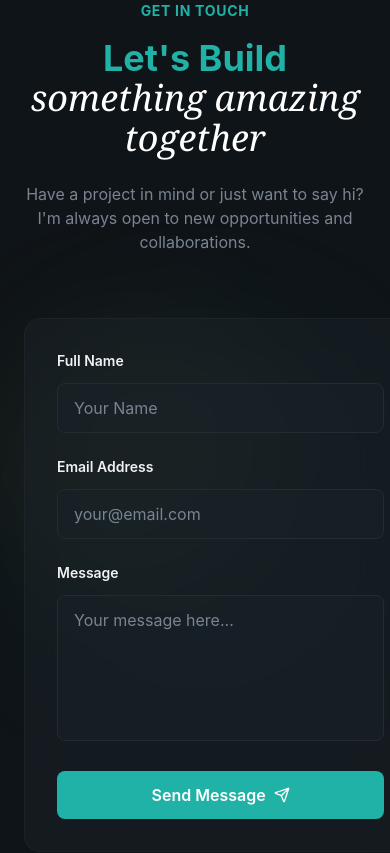
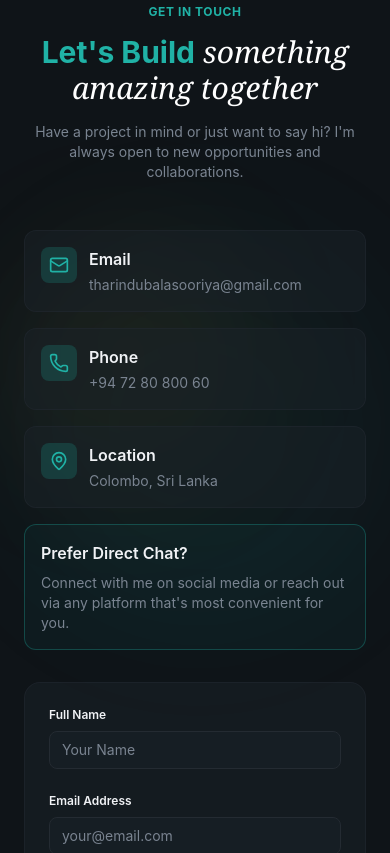
Before and after one commit to tharindutsb/Tharindu_Balasooriya_portfolio, a React (Vite) app: page / in a window 390 px wide. Shown: the part 8640-9493 px from the top of the page. Built offline with nearby package versions, Linux system fonts and the light colour scheme.

Commit message:
Update Contact.jsx

```diff
--- a/src/sections/Contact.jsx
+++ b/src/sections/Contact.jsx
@@ -92,26 +92,26 @@ export const Contact = () => {
 
       <div className="container mx-auto px-6 relative z-10">
         {/* Section Header */}
-        <div className="text-center mx-auto max-w-3xl mb-16">
-          <span className="text-secondary-foreground text-sm font-bold tracking-wider uppercase animate-fade-in">
+        <div className="text-center mx-auto max-w-3xl mb-12 sm:mb-16">
+          <span className="text-secondary-foreground text-xs sm:text-sm font-bold tracking-wider uppercase animate-fade-in">
             Get In Touch
           </span>
-          <h2 className="text-4xl md:text-5xl font-bold mt-4 mb-6 animate-fade-in animation-delay-100 text-secondary-foreground">
+          <h2 className="text-3xl sm:text-4xl md:text-5xl font-bold mt-3 sm:mt-4 mb-4 sm:mb-6 animate-fade-in animation-delay-100 text-secondary-foreground">
             Let's Build
             <span className="font-serif italic font-normal text-white"> something amazing together</span>
           </h2>
-          <p className="text-muted-foreground animate-fade-in animation-delay-200">
+          <p className="text-sm sm:text-base text-muted-foreground animate-fade-in animation-delay-200">
             Have a project in mind or just want to say hi? I'm always open to new opportunities and collaborations.
           </p>
         </div>
 
-        <div className="grid lg:grid-cols-2 gap-8 max-w-5xl mx-auto">
+        <div className="grid md:grid-cols-2 gap-8 md:gap-10 max-w-5xl mx-auto animate-fade-in animation-delay-200">
           {/* Contact Form */}
-          <div className="glass rounded-2xl overflow-hidden p-8 md:p-10 animate-fade-in animation-delay-300">
+          <div className="glass rounded-2xl overflow-hidden p-6 sm:p-8 md:p-10 animate-fade-in animation-delay-300 order-2 md:order-1">
             <form onSubmit={handleSubmit} className="space-y-6">
               {/* Name Input */}
               <div>
-                <label htmlFor="name" className="block text-sm font-semibold mb-3 text-foreground">
+                <label htmlFor="name" className="block text-xs sm:text-sm font-semibold mb-2 sm:mb-3 text-foreground">
                   Full Name
                 </label>
                 <input
@@ -122,13 +122,13 @@ export const Contact = () => {
                   onChange={handleChange}
                   required
                   placeholder="Your Name"
-                  className="w-full px-4 py-3 bg-surface/50 rounded-lg border border-border focus:border-primary focus:ring-1 focus:ring-primary/50 transition-all duration-300 text-foreground placeholder-muted-foreground outline-none"
+                  className="w-full px-3 sm:px-4 py-2 sm:py-3 bg-surface/50 rounded-lg border border-border focus:border-primary focus:ring-1 focus:ring-primary/50 transition-all duration-300 text-foreground placeholder-muted-foreground outline-none text-sm sm:text-base"
                 />
               </div>
 
               {/* Email Input */}
               <div>
-                <label htmlFor="email" className="block text-sm font-semibold mb-3 text-foreground">
+                <label htmlFor="email" className="block text-xs sm:text-sm font-semibold mb-2 sm:mb-3 text-foreground">
                   Email Address
                 </label>
                 <input
@@ -139,13 +139,13 @@ export const Contact = () => {
                   onChange={handleChange}
                   required
                   placeholder="your@email.com"
-                  className="w-full px-4 py-3 bg-surface/50 rounded-lg border border-border focus:border-primary focus:ring-1 focus:ring-primary/50 transition-all duration-300 text-foreground placeholder-muted-foreground outline-none"
+                  className="w-full px-3 sm:px-4 py-2 sm:py-3 bg-surface/50 rounded-lg border border-border focus:border-primary focus:ring-1 focus:ring-primary/50 transition-all duration-300 text-foreground placeholder-muted-foreground outline-none text-sm sm:text-base"
                 />
               </div>
 
               {/* Message Input */}
               <div>
-                <label htmlFor="message" className="block text-sm font-semibold mb-3 text-foreground">
+                <label htmlFor="message" className="block text-xs sm:text-sm font-semibold mb-2 sm:mb-3 text-foreground">
                   Message
                 </label>
                 <textarea
@@ -156,7 +156,7 @@ export const Contact = () => {
                   rows={5}
                   required
                   placeholder="Your message here..."
-                  className="w-full px-4 py-3 bg-surface/50 rounded-lg border border-border focus:border-primary focus:ring-1 focus:ring-primary/50 transition-all duration-300 text-foreground placeholder-muted-foreground outline-none resize-none"
+                  className="w-full px-3 sm:px-4 py-2 sm:py-3 bg-surface/50 rounded-lg border border-border focus:border-primary focus:ring-1 focus:ring-primary/50 transition-all duration-300 text-foreground placeholder-muted-foreground outline-none resize-none text-sm sm:text-base"
                 />
               </div>
 
@@ -164,7 +164,7 @@ export const Contact = () => {
               <button
                 type="submit"
                 disabled={isLoading}
-                className="w-full px-6 py-3 bg-primary hover:bg-primary/90 disabled:bg-primary/50 disabled:cursor-not-allowed text-primary-foreground font-semibold rounded-lg transition-all duration-300 flex items-center justify-center gap-2 group"
+                className="w-full px-4 sm:px-6 py-2.5 sm:py-3 bg-primary hover:bg-primary/90 disabled:bg-primary/50 disabled:cursor-not-allowed text-primary-foreground font-semibold rounded-lg transition-all duration-300 flex items-center justify-center gap-2 group text-sm sm:text-base"
               >
                 {isLoading ? (
                   <>
@@ -195,7 +195,7 @@ export const Contact = () => {
           </div>
 
           {/* Contact Information */}
-          <div className="space-y-6 animate-fade-in animation-delay-400">
+          <div className="space-y-4 sm:space-y-6 animate-fade-in animation-delay-400 order-1 md:order-2">
             {ContactInfo.map((item, index) => {
               const Icon = item.icon
               return (
@@ -204,26 +204,26 @@ export const Contact = () => {
                   href={item.href}
                   target={item.label === "Location" ? "_blank" : undefined}
                   rel={item.label === "Location" ? "noopener noreferrer" : undefined}
-                  className="group glass rounded-2xl p-6 hover:border-primary/50 transition-all duration-300 flex items-start gap-4 cursor-pointer"
+                  className="group glass rounded-xl sm:rounded-2xl p-4 sm:p-6 hover:border-primary/50 transition-all duration-300 flex items-start gap-3 sm:gap-4 cursor-pointer"
                 >
-                  <div className="p-3 rounded-lg bg-primary/20 group-hover:bg-primary/30 transition-colors">
-                    <Icon className="w-6 h-6 text-primary" />
+                  <div className="p-2 sm:p-3 rounded-lg bg-primary/20 group-hover:bg-primary/30 transition-colors flex-shrink-0">
+                    <Icon className="w-5 h-5 sm:w-6 sm:h-6 text-primary" />
                   </div>
-                  <div className="flex-1">
-                    <h3 className="text-lg font-semibold text-foreground mb-1">{item.label}</h3>
-                    <p className="text-muted-foreground group-hover:text-secondary-foreground transition-colors">
+                  <div className="flex-1 min-w-0">
+                    <h3 className="text-base sm:text-lg font-semibold text-foreground mb-1">{item.label}</h3>
+                    <p className="text-sm sm:text-base text-muted-foreground group-hover:text-secondary-foreground transition-colors break-words">
                       {item.value}
                     </p>
                   </div>
-                  <ArrowRight className="w-5 h-5 text-primary opacity-0 group-hover:opacity-100 transition-opacity" />
+                  <ArrowRight className="w-4 h-4 sm:w-5 sm:h-5 text-primary opacity-0 group-hover:opacity-100 transition-opacity flex-shrink-0 mt-1" />
                 </a>
               )
             })}
 
             {/* Additional CTA */}
-            <div className="glass rounded-2xl p-6 border border-primary/30 bg-primary/5 animate-fade-in animation-delay-500">
-              <h3 className="text-lg font-semibold text-foreground mb-2">Prefer Direct Chat?</h3>
-              <p className="text-muted-foreground mb-4">
+            <div className="glass rounded-xl sm:rounded-2xl p-4 sm:p-6 border border-primary/30 bg-primary/5 animate-fade-in animation-delay-500">
+              <h3 className="text-base sm:text-lg font-semibold text-foreground mb-2">Prefer Direct Chat?</h3>
+              <p className="text-sm sm:text-base text-muted-foreground">
                 Connect with me on social media or reach out via any platform that's most convenient for you.
               </p>
             </div>
```
